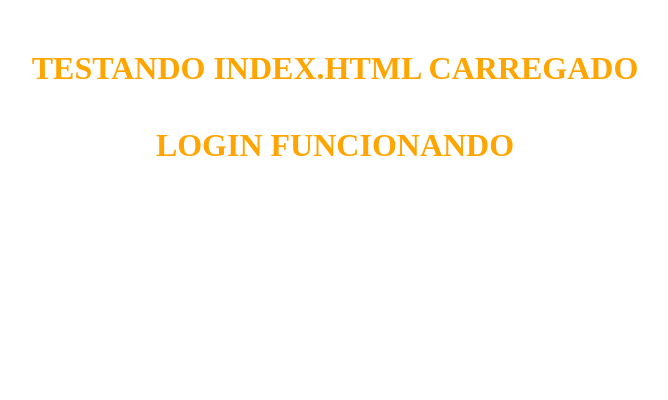
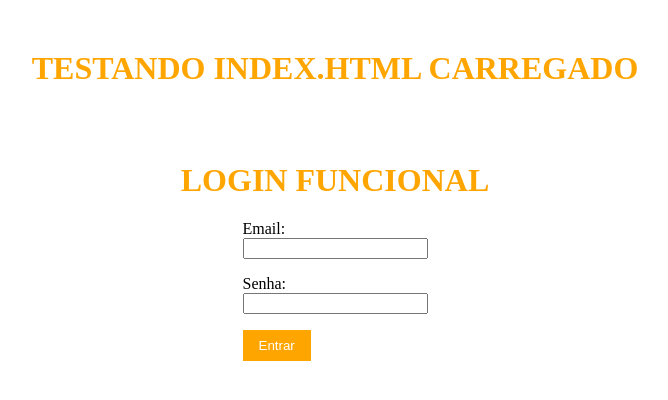
Before and after one commit to Matheusmrt/emporio-villa-borghese, a React (Vite) app in the folder frontend/: page / in a window 1280 px wide. Shown: the top 400 px of the page, without its empty margins (305-973 px from the left). Built offline with nearby package versions, Linux system fonts and the light colour scheme.

Commit message:
Add files via upload

```diff
--- a/frontend/src/pages/Login.jsx
+++ b/frontend/src/pages/Login.jsx
@@ -1,5 +1,40 @@
-import React from "react";
+import React, { useState } from "react";
 
 export default function Login() {
-  return <h1 style={{ textAlign: 'center', color: 'orange', marginTop: '40px' }}>LOGIN FUNCIONANDO</h1>;
+  const [email, setEmail] = useState("");
+  const [senha, setSenha] = useState("");
+
+  function handleSubmit(e) {
+    e.preventDefault();
+    alert(`Tentando logar com\nEmail: ${email}\nSenha: ${senha}`);
+  }
+
+  return (
+    <div style={{ textAlign: "center", padding: "2rem" }}>
+      <h1 style={{ color: "orange" }}>LOGIN FUNCIONAL</h1>
+      <form onSubmit={handleSubmit} style={{ display: "inline-block", textAlign: "left" }}>
+        <div style={{ marginBottom: "1rem" }}>
+          <label>Email:</label><br />
+          <input
+            type="email"
+            value={email}
+            onChange={(e) => setEmail(e.target.value)}
+            required
+          />
+        </div>
+        <div style={{ marginBottom: "1rem" }}>
+          <label>Senha:</label><br />
+          <input
+            type="password"
+            value={senha}
+            onChange={(e) => setSenha(e.target.value)}
+            required
+          />
+        </div>
+        <button type="submit" style={{ backgroundColor: "orange", color: "#fff", border: "none", padding: "0.5rem 1rem", cursor: "pointer" }}>
+          Entrar
+        </button>
+      </form>
+    </div>
+  );
 }
```
